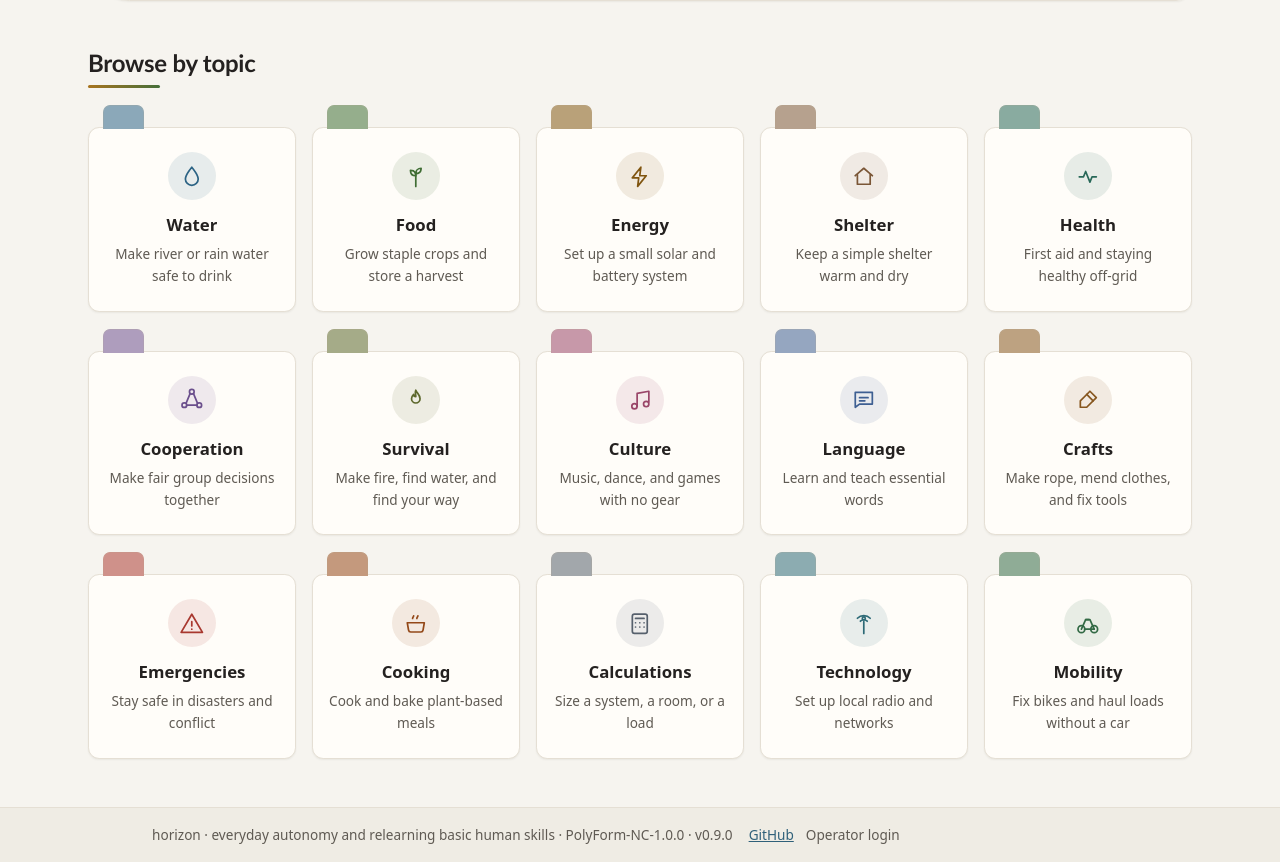
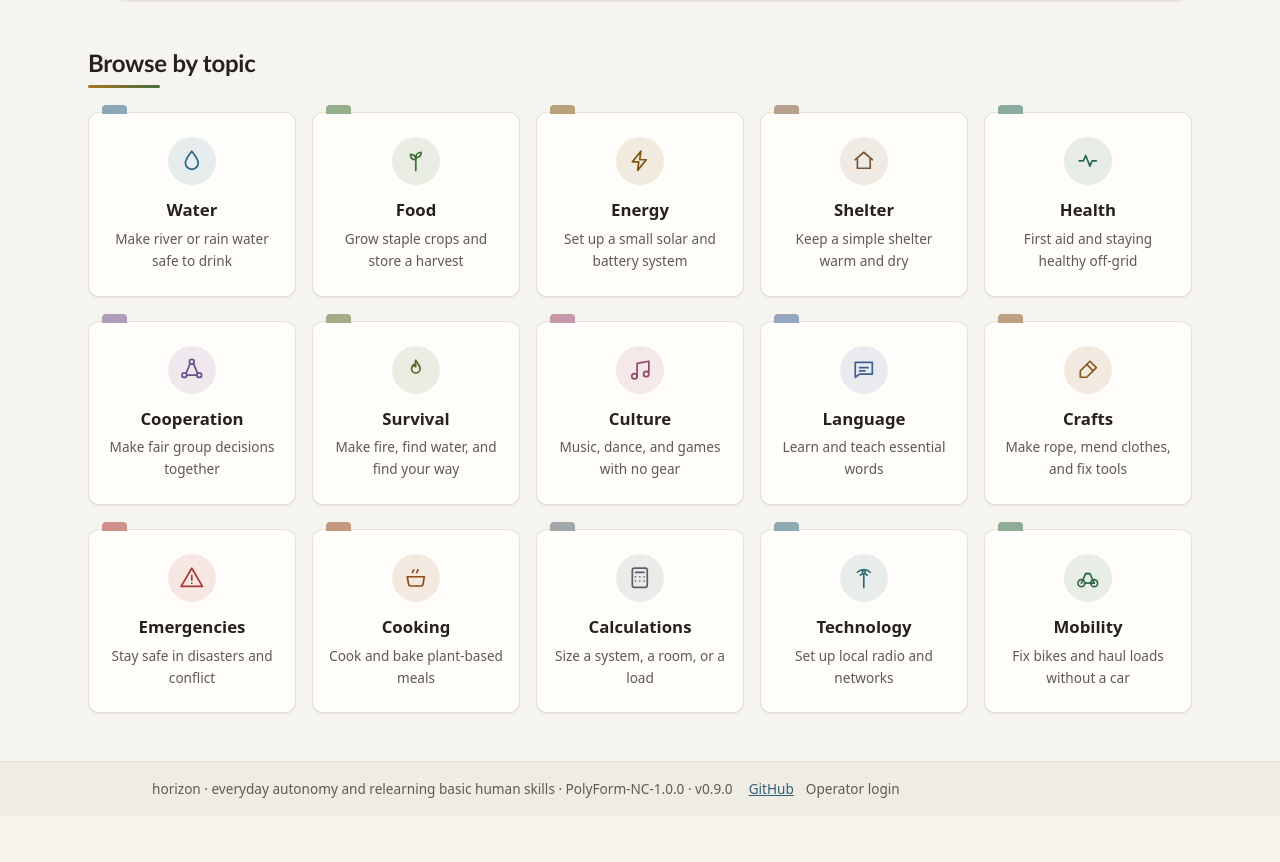
Before and after one commit to richardkfm/horizon, a FastAPI app: page / in a window 1280 px wide. Shown: the part 592-1454 px from the top of the page. After the commit the page ends 1390 px from the top, so only its background shows below. Run offline with FastAPI, Linux system fonts and the light colour scheme; parts of the project's set-up code (start-up, migrations or seed data) failed here and were passed over.

Commit message:
Shrink the card index tabs
The v0.9.1 tabs were too big: on the home tiles the blank tab read as a
coloured banner. Labelled tabs are lower and tighter (--tab-h 1.25rem,
smaller type and padding); the blank tile tab is a short sliver (0.5rem
tall, 1.6rem wide) with the tile reserving only that much headroom.
Rendered at 375, 492 and 1280px wide, light and dark, zero overflow.
Release v0.9.2.

Co-Authored-By: Claude Fable 5.1 <noreply@anthropic.com>
Claude-Session: https://claude.ai/code/session_01Hvjqs1189xfWXFZMXfNniC

```diff
--- a/pyproject.toml
+++ b/pyproject.toml
@@ -1,6 +1,6 @@
 [project]
 name = "horizon"
-version = "0.9.1"
+version = "0.9.2"
 description = "Offline-first autonomy & rebuilding node: skill-tree journeys, visual guides, and a local AI assistant."
 readme = "README.md"
 requires-python = ">=3.11"
--- a/src/horizon/web/static/app.css
+++ b/src/horizon/web/static/app.css
@@ -706,19 +706,22 @@ a:hover { color: var(--accent-strong); }
    the topic in large type. The tab sticks *up* out of the card, so the card's
    container (`.has-tab`, `.journey-card`, `.track-card`, `.category-card`)
    reserves `--tab-h` of headroom above it. */
-:root { --tab-h: 1.45rem; }
+/* Small on purpose: a real index tab is a sliver, not a banner. The blank
+   tile tab is lower still (it carries no text), so the tile reserves only
+   its own, shorter `--tab-h`. */
+:root { --tab-h: 1.25rem; }
 .card-tab {
   position: absolute;
-  left: 0.85rem;
+  left: 0.8rem;
   bottom: calc(100% - 1px);
   z-index: 1;
   display: inline-flex;
   align-items: center;
   box-sizing: border-box;
-  max-width: calc(100% - 1.7rem);
+  max-width: calc(100% - 1.6rem);
   height: calc(var(--tab-h) + 1px);
-  padding: 0 0.7rem;
-  font-size: 0.72rem;
+  padding: 0 0.55rem;
+  font-size: 0.66rem;
   font-weight: 600;
   line-height: 1;
   letter-spacing: 0.02em;
@@ -730,11 +733,13 @@ a:hover { color: var(--accent-strong); }
   background: color-mix(in srgb, var(--cat, var(--accent)) 12%, var(--surface));
   border: 1px solid color-mix(in srgb, var(--cat, var(--accent)) 45%, var(--border));
   border-bottom: 0;
-  border-radius: var(--radius-sm) var(--radius-sm) 0 0;
-}
+  border-radius: 0.35rem 0.35rem 0 0;
+}
+.category-card { --tab-h: 0.5rem; }
 .card-tab-blank {
-  width: 2.6rem;
+  width: 1.6rem;
   padding: 0;
+  border-radius: 0.25rem 0.25rem 0 0;
   background: color-mix(in srgb, var(--cat, var(--accent)) 55%, var(--surface));
 }
 .card-grid li,
```
Also changed, not shown: CHANGELOG.md, README.md.
